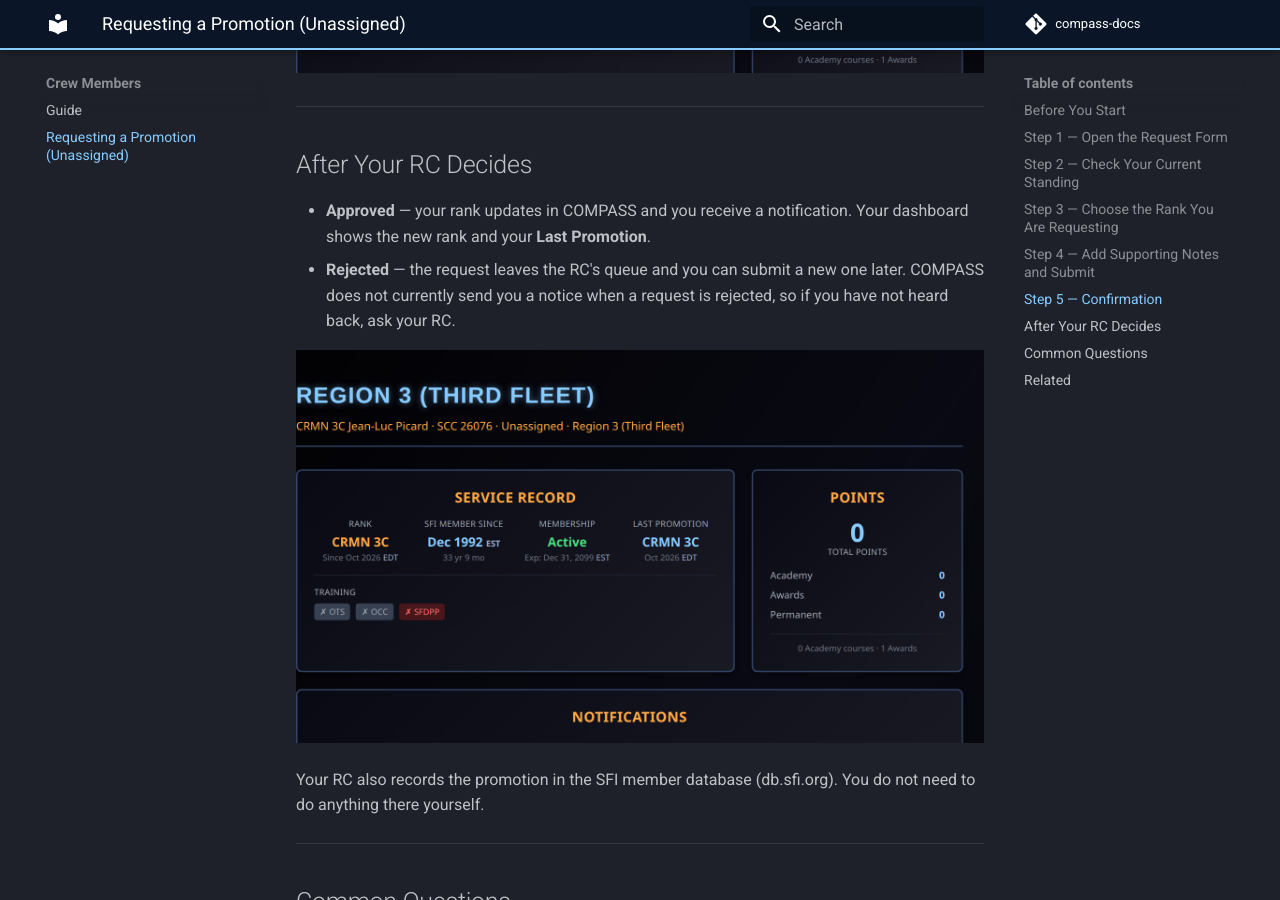
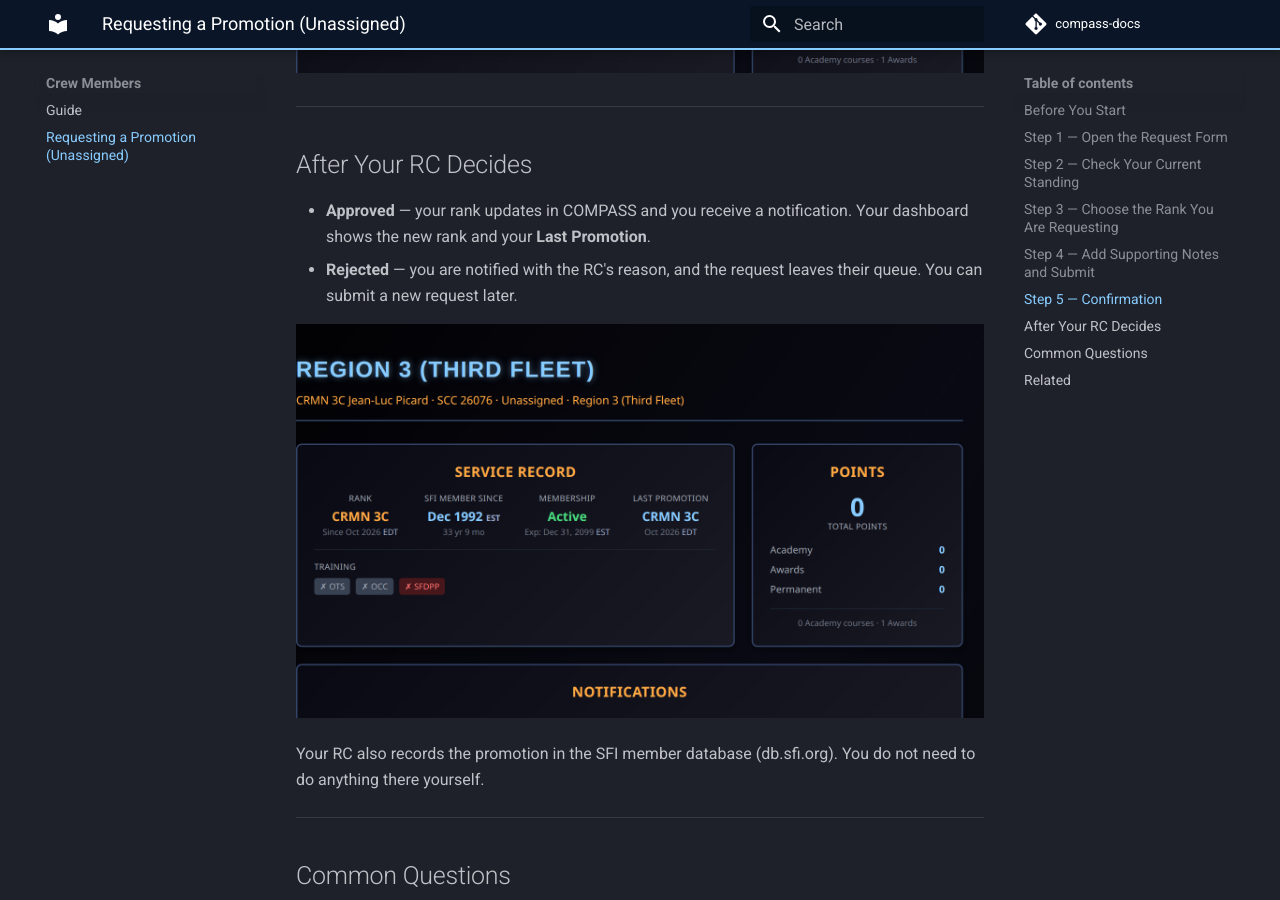
Before and after one commit to dwizard0/compass-docs, an MkDocs documentation site: the page built from docs/crew/unassigned-promotion.md, in a window 1280 px wide and 900 px high, scrolled down 4463 px. Built offline with MkDocs 1.6.1 and Material for MkDocs 9.7.7, drawn with Linux system fonts in a browser that asks for light colours; comment, search, counter and statistics services are not loaded.

Commit message:
Wiki: members are now notified when a self-requested promotion is rejected

```diff
--- a/docs/crew/unassigned-promotion.md
+++ b/docs/crew/unassigned-promotion.md
@@ -77,7 +77,7 @@
 ## After Your RC Decides
 
 - **Approved** — your rank updates in COMPASS and you receive a notification. Your dashboard shows the new rank and your **Last Promotion**.
-- **Rejected** — the request leaves the RC's queue and you can submit a new one later. COMPASS does not currently send you a notice when a request is rejected, so if you have not heard back, ask your RC.
+- **Rejected** — you are notified with the RC's reason, and the request leaves their queue. You can submit a new request later.
 
 ![Dashboard after approval showing the new rank CRMN 3C](../img/Unassigned Promotion - 10 New Rank.png)
 
```
Also changed, not shown: docs/rc-guide/unassigned-promotions.md (+1 -4 lines).
